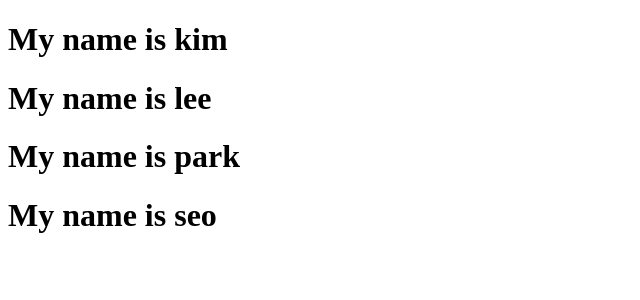
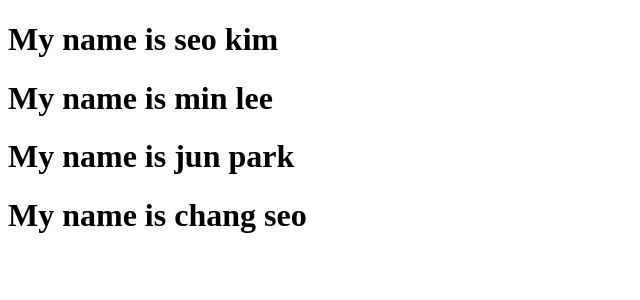
Before and after one commit to seungminkim12/movie-app-recap, a React (Create React App) app: page / in a window 1280 px wide. Shown: the top 300 px of the page, without its empty margins (0-640 px from the left). Built offline with nearby package versions, Linux system fonts and the light colour scheme.

Commit message:
proptype

```diff
--- a/package.json
+++ b/package.json
@@ -6,6 +6,7 @@
     "@testing-library/jest-dom": "^4.2.4",
     "@testing-library/react": "^9.3.2",
     "@testing-library/user-event": "^7.1.2",
+    "prop-types": "^15.7.2",
     "react": "^16.13.1",
     "react-dom": "^16.13.1",
     "react-scripts": "3.4.3"
--- a/src/App.js
+++ b/src/App.js
@@ -1,25 +1,34 @@
 import React from "react";
+import PropTypes from "prop-types";
 
-function Name({ l_name }) {
-  return <h1>My name is {l_name}</h1>;
+function Name({ l_name, name }) {
+  return (
+    <h1>
+      My name is {name} {l_name}
+    </h1>
+  );
 }
 
 const names = [
   {
     id: 1,
-    name: "kim",
+    last_name: "kim",
+    name: "seo",
   },
   {
     id: 2,
-    name: "lee",
+    last_name: "lee",
+    name: "min",
   },
   {
     id: 3,
-    name: "park",
+    last_name: "park",
+    name: "jun",
   },
   {
     id: 4,
-    name: "seo",
+    last_name: "seo",
+    name: "chang",
   },
 ];
 
@@ -27,7 +36,7 @@ function App() {
   return (
     <div className="App">
       {names.map((f_name) => (
-        <Name key={f_name.id} l_name={f_name.name} />
+        <Name key={f_name.id} l_name={f_name.last_name} name={f_name.name} />
       ))}
     </div>
   );
```
Also changed, not shown: 1 other file (tests, documents, lock files or other folders).
